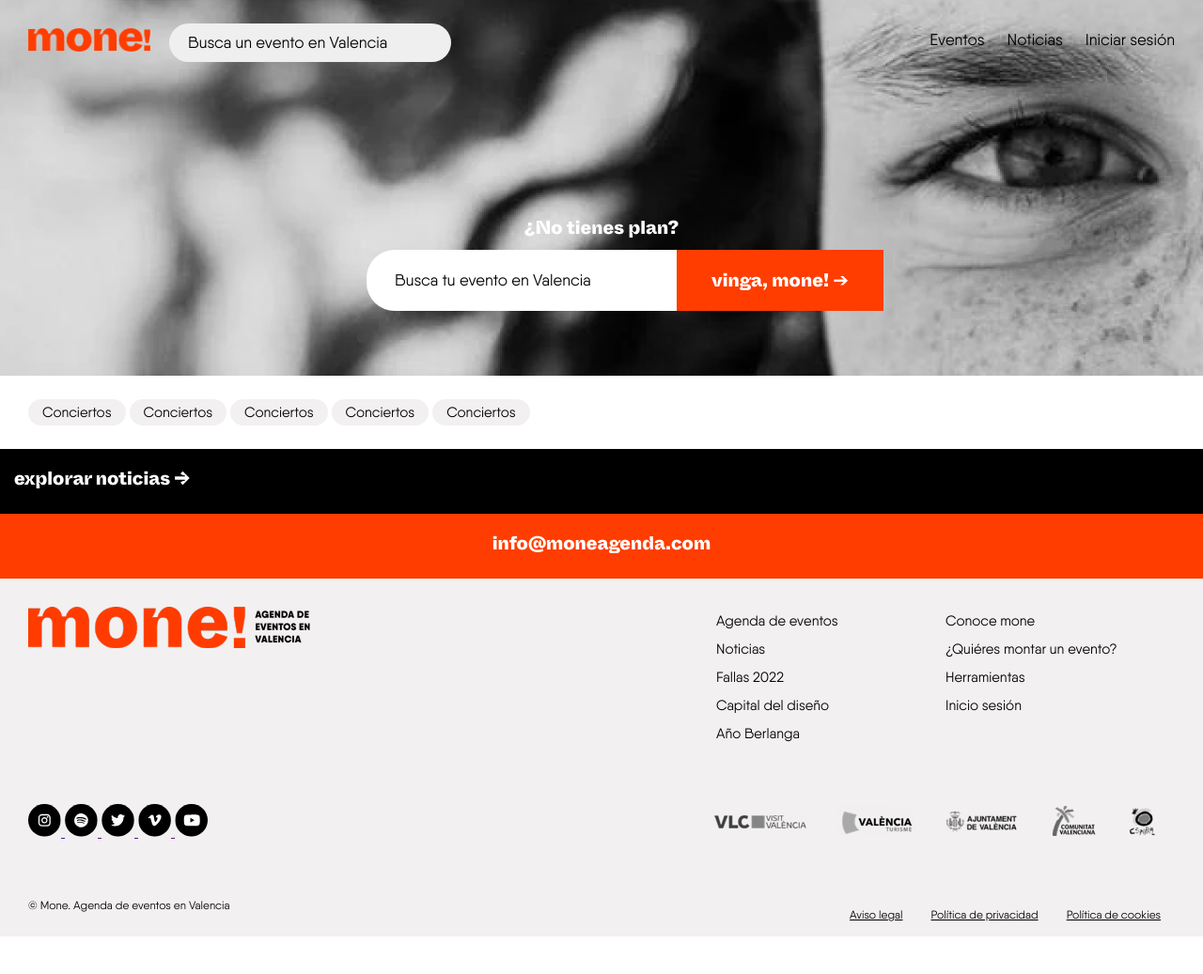
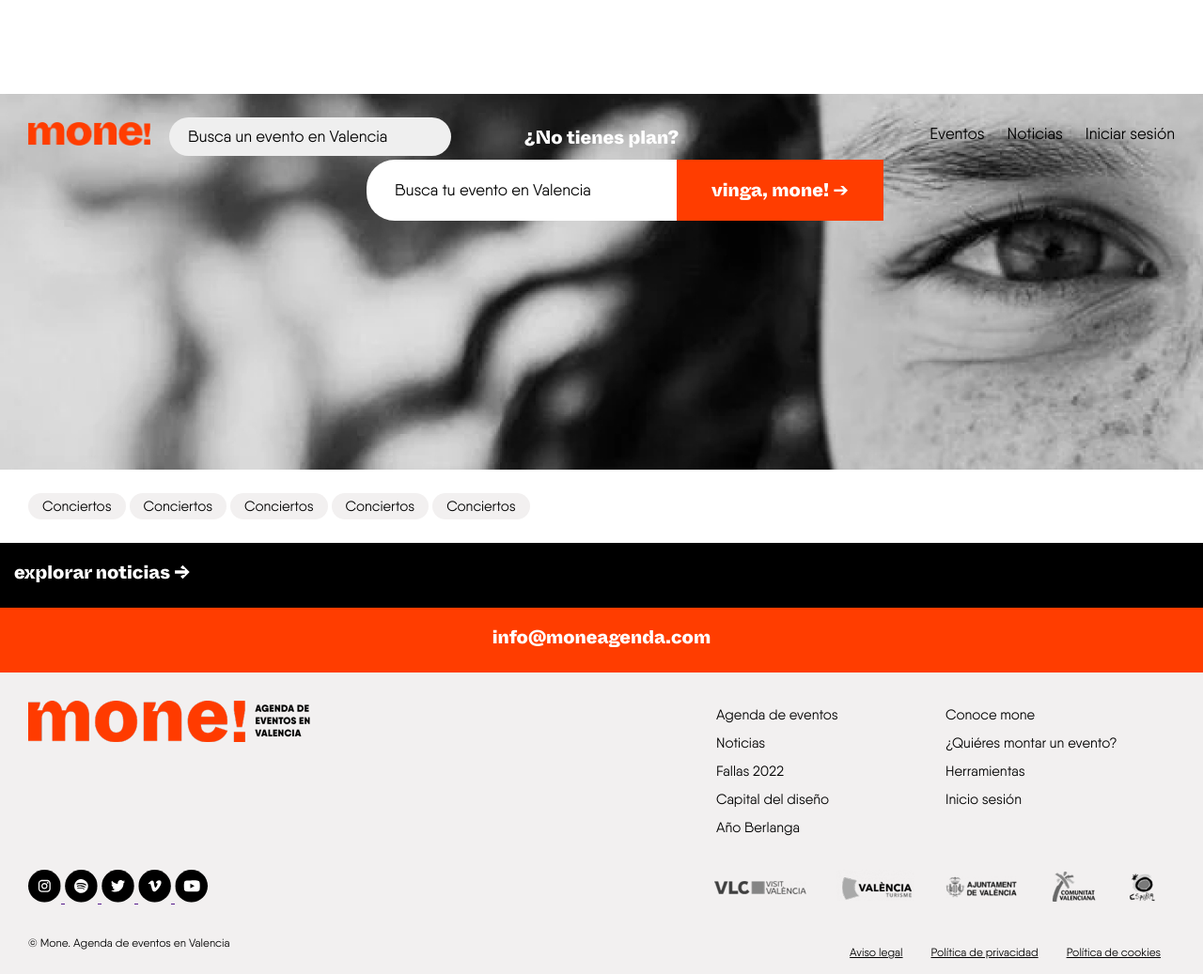
Before and after one commit to Laupagom/Project-Mone-Cultural-Agenda, a website: page index.html in a window 1280 px wide. Shown: the whole page at 94% size. Before the commit the page ends 997 px from the top, so only its background shows below. Drawn offline with Linux system fonts and the light colour scheme; files whose address does not match are found by name.

Commit message:
footer-media

```diff
--- a/index.html
+++ b/index.html
@@ -9,7 +9,7 @@
 </head>
 <body>
     <header class="header__main">
-            <div class="header__logo">
+            <div class="header__logo" id="nav">
                 <img class="header__logo--img"
                     src="resources/logo/logo-mone-eventos-en-valencia.png"
                     onmouseover="this.src='resources/logo/logo-hover-mone-eventos-en-valencia.png'"
--- a/scss/layout/_footer.scss
+++ b/scss/layout/_footer.scss
@@ -24,7 +24,7 @@
         @media all and (min-width: 760px) {
             display: flex;
         }
-        padding: $unit-medium;
+        padding: 0px 30px;
 
         &--rrss {
             a{
--- a/scss/layout/_header.scss
+++ b/scss/layout/_header.scss
@@ -1,10 +1,20 @@
-.header__main {
+.header {
+
+    &__main {
         height: 400px;
         background-image: url(../resources/img/rectangle-331.jpeg);
         background-repeat: no-repeat;
     }
 
-.header__logo {
+    &__logo {
+        &--img {
+            min-width: 150px;
+            width: 100px;
+            height: 25px;
+            padding-right: 20px;
+        }
+        position: fixed;
+        width: 100%;
         display: flex;
         @media all and (max-width: 750px) {
             display: block;
@@ -12,11 +22,6 @@
         padding: 30px;
     }
 
-.header__logo--img {
-    min-width: 150px;
-    width: 100px;
-    height: 25px;
-    padding-right: 20px;
 }
 
 .menu__links {
```
Also changed, not shown: css/style.css, package.json (line endings or trailing spaces). Lines whose indentation alone changed are shown as unchanged.
